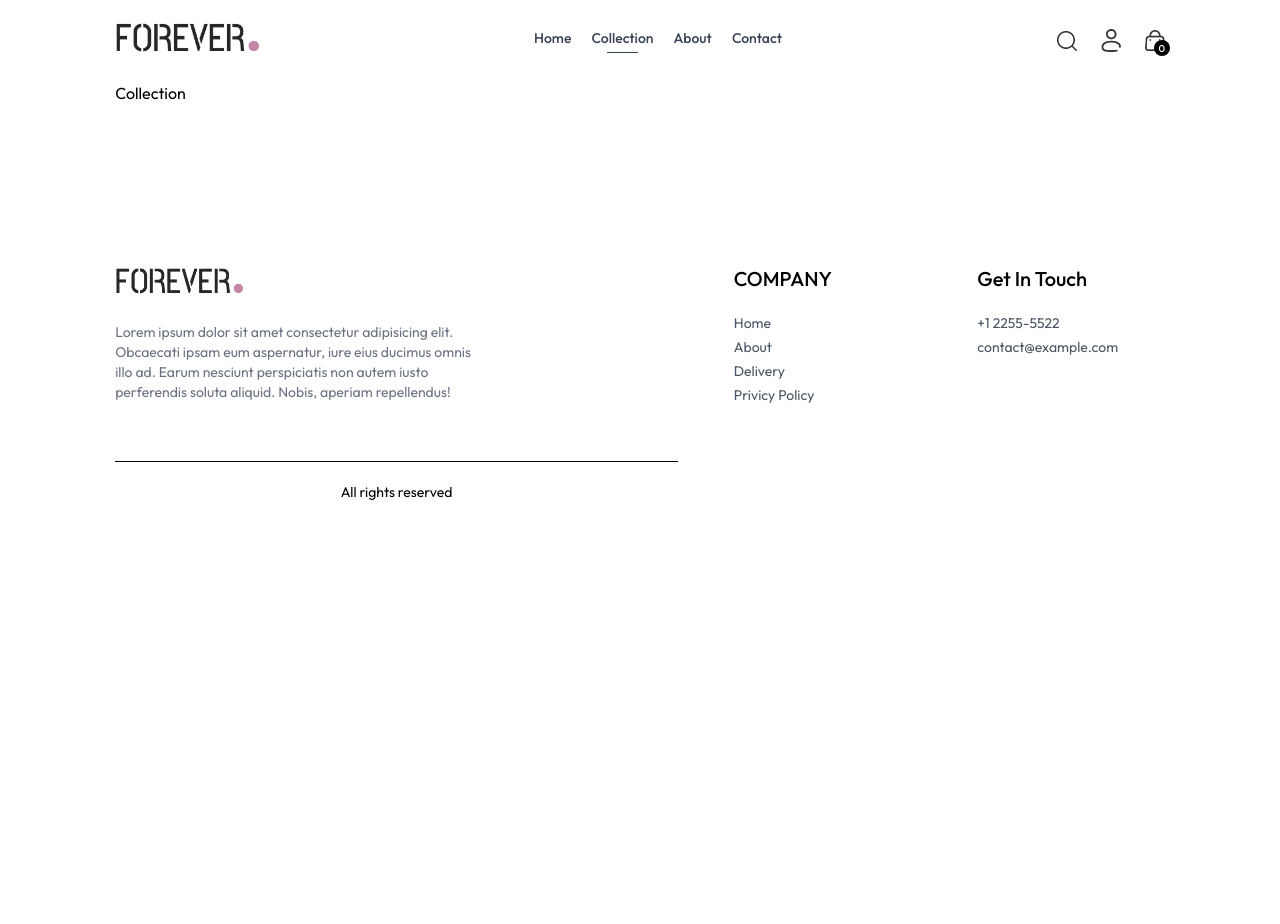
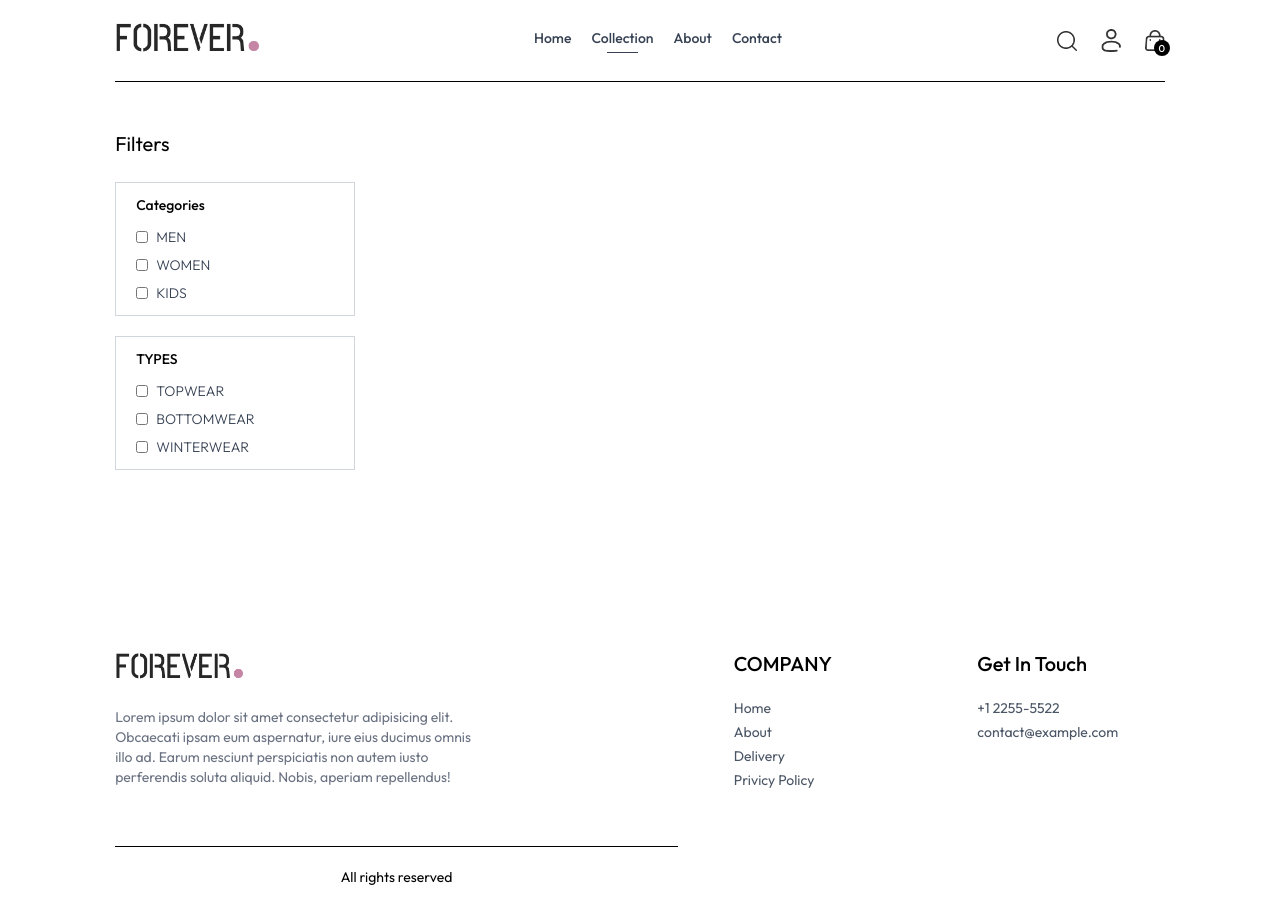
Before and after one commit to aaslaam/Cartio, a React app in the folder frontend/: page /collection in a window 1280 px wide. Shown: the top 924 px of the page. Before the commit the page ends 800 px from the top, so only its background shows below. Built offline with nearby package versions, Linux system fonts and the light colour scheme; the HTML template or start-up script is replaced by a standard one.

Commit message:
added filters ui on collection page

```diff
--- a/frontend/src/pages/Collection.jsx
+++ b/frontend/src/pages/Collection.jsx
@@ -1,8 +1,54 @@
-import React from 'react'
+import React, { useContext, useState } from 'react'
+
+import {ShopContext} from '../context/ShopContext'
+import { assets } from '../assets/assets'
 
 const Collection = () => {
+  const [showFilter,SetShowFilter] = useState(true)
+  const {products} = useContext(ShopContext)
   return (
-    <div>Collection</div>
+    <div className='flex flex-col sm:flex-row gap-1 sm:gap-10 pt-10 border-t'>
+      {/* filter */}
+      <div className='min-w-60'>
+        <p  onClick={()=>{
+          SetShowFilter(!showFilter)
+        }} className='my-2 flex items-center cursor-pointer text-xl gap-2'>Filters
+        <img  className={`h-3 sm:hidden ${showFilter ? 'rotate-90' : ''}`} src={assets.dropdown_icon} alt="dropdown_icon" />
+        </p>
+        {/* category filter */}
+          <div className={`border border-gray-300 pl-5 py-3 mt-6 ${showFilter ? '' : 'hidden'} sm:block`}>
+          <p className='mb-3 text-sm font-medium'>Categories</p>
+          <div className='flex flex-col gap-2 font-light text-sm text-gray-700'>
+            <p className='flex gap-2 '>
+              <input type="checkbox"  className='w-3 cursor-pointer' value={'men'} />MEN
+            </p>
+             <p className='flex gap-2'>
+              <input type="checkbox"  className='w-3 cursor-pointer' value={'women'} />WOMEN
+              </p>
+               <p className='flex gap-2'>
+              <input type="checkbox"  className='w-3 cursor-pointer' value={'kids'} />KIDS
+              </p>
+
+          </div>
+        </div>
+         {/* SubCategory filter */}
+          <div className={`border border-gray-300 pl-5 py-3 my-5 ${showFilter ? '' : 'hidden'} sm:block`}>
+          <p className='mb-3 text-sm font-medium'>TYPES</p>
+          <div className='flex flex-col gap-2 font-light text-sm text-gray-700'>
+            <p className='flex gap-2'>
+              <input type="checkbox"  className='w-3 cursor-pointer' value={'topwear'} />TOPWEAR
+            </p>
+             <p className='flex gap-2'>
+              <input type="checkbox"  className='w-3 cursor-pointer' value={'bottomware'} />BOTTOMWEAR
+              </p>
+               <p className='flex gap-2'>
+              <input type="checkbox"  className='w-3 cursor-pointer' value={'winterwear'} />WINTERWEAR
+              </p>
+
+          </div>
+        </div>
+      </div>
+    </div>
   )
 }
 
```
